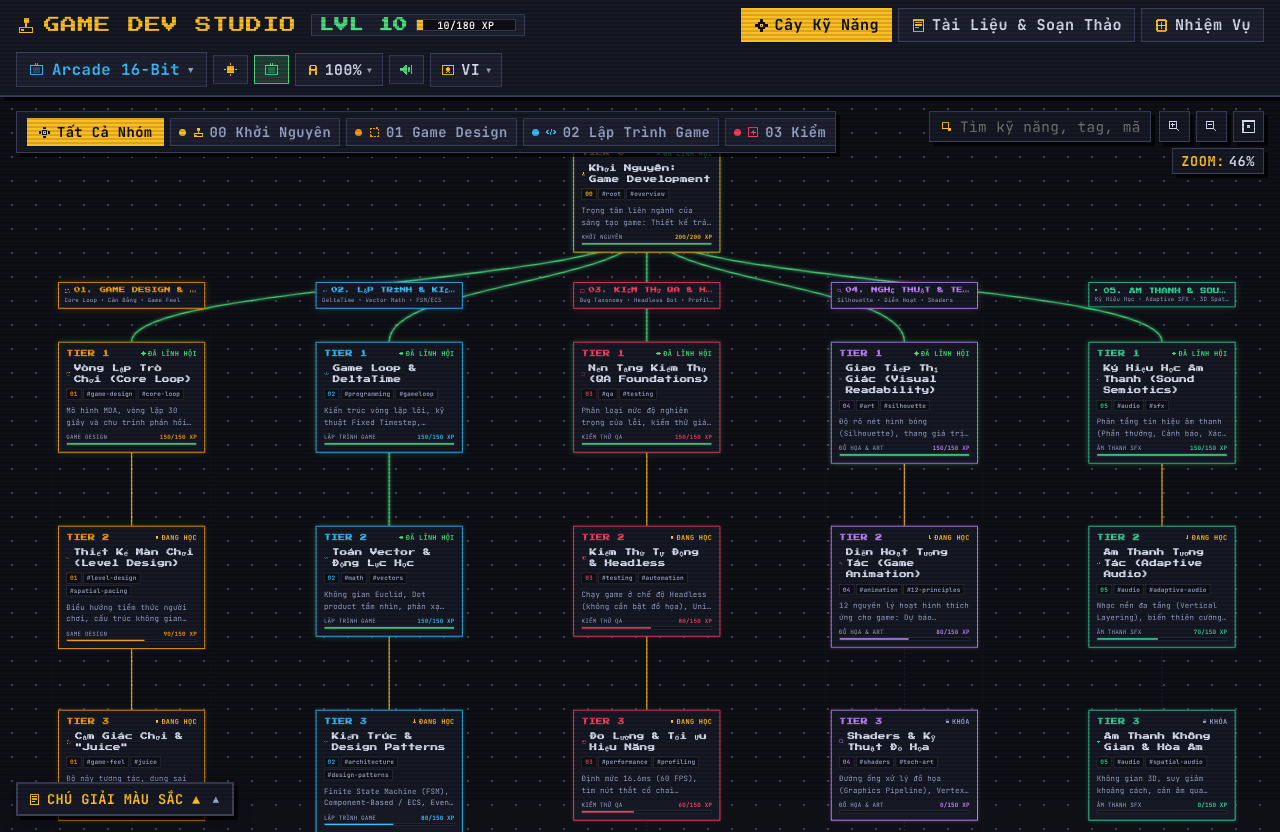
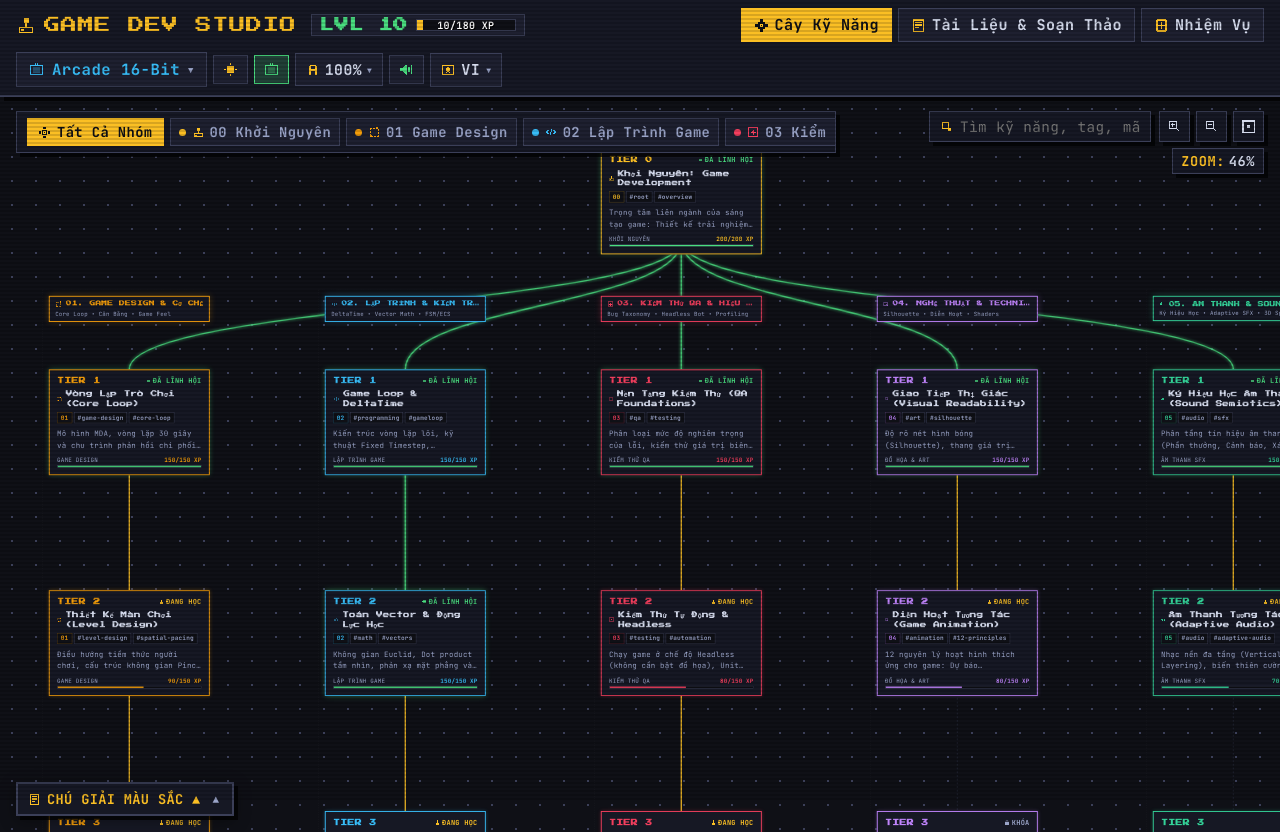
Before and after one commit to Justaguy666/game-dev, a React (Vite) app: page / in a window 1280 px wide. Built offline with nearby package versions, Linux system fonts and the light colour scheme.

Commit message:
fix(skill-tree): expand card width to 350px, dynamic pillar y, and generous tier gap preventing overlap at 150% font scale

```diff
--- a/src/App.tsx
+++ b/src/App.tsx
@@ -9,7 +9,7 @@ import { DocumentReaderView } from './components/DocumentReaderView';
 import { QuestsView } from './components/QuestsView';
 import { updateThemeFavicon } from './utils/favicon';
 
-const DATA_VERSION = 'v8_dynamic_spacing_and_card_typography';
+const DATA_VERSION = 'v9_spacious_nodes_and_max_font_support';
 
 export const App: React.FC = () => {
   // 1. Persistent State
--- a/src/components/SkillTreeView.tsx
+++ b/src/components/SkillTreeView.tsx
@@ -34,10 +34,17 @@ export const SkillTreeView: React.FC<SkillTreeViewProps> = ({
 
   // Dynamic Y positioning calculated to guarantee parent-child spacing across all font scales
   const getSkillY = useCallback((skill: SkillNode): number => {
-    if (skill.tier === 0) return 45;
-    const baseT1 = Math.round(480 + Math.max(0, (fontScale - 1.0)) * 100);
-    const dynamicGap = Math.round(400 + Math.max(0, (fontScale - 1.0)) * 220);
+    if (skill.tier === 0) return 60;
+    // Tier 1 starts safely below pillar banners with comfortable breathing room
+    const baseT1 = Math.round(540 + Math.max(0, (fontScale - 1.0)) * 340);
+    // Dynamic gap between tiers: guarantees >= 260px gap even when cards grow to 450px+ at max font size
+    const dynamicGap = Math.round(480 + Math.max(0, (fontScale - 1.0)) * 520);
     return Math.round(baseT1 + (skill.tier - 1) * dynamicGap);
+  }, [fontScale]);
+
+  // Dynamic Y positioning for pillar banners (adapting as Tier 0 expands with fontScale)
+  const pillarY = useMemo(() => {
+    return Math.round(380 + Math.max(0, (fontScale - 1.0)) * 260);
   }, [fontScale]);
 
   // Full-Text Search in Skill Tree
@@ -70,8 +77,8 @@ export const SkillTreeView: React.FC<SkillTreeViewProps> = ({
     const containerHeight = containerRef.current.clientHeight;
     const targetZoom = 0.85;
     setZoom(targetZoom);
-    const targetPanX = (containerWidth / 2) - ((skill.x + 160) * targetZoom);
-    const targetPanY = (containerHeight / 2) - ((getSkillY(skill) + 90) * targetZoom);
+    const targetPanX = (containerWidth / 2) - ((skill.x + 175) * targetZoom);
+    const targetPanY = (containerHeight / 2) - ((getSkillY(skill) + 120) * targetZoom);
     setPan({ x: Math.round(targetPanX), y: Math.round(targetPanY) });
   }, [getSkillY]);
 
@@ -247,14 +254,14 @@ export const SkillTreeView: React.FC<SkillTreeViewProps> = ({
   };
 
   // Pillar banners to display on canvas above Tier 1 (Generous Y spacing from Tier 1 cards)
-  const pillarBanners = [
+  const pillarBanners = useMemo(() => [
     {
       domainId: 'design' as DomainId,
       code: '01',
       title: { vi: '01. GAME DESIGN & CƠ CHẾ', en: '01. GAME DESIGN & SYSTEMS' },
       subtitle: { vi: 'Core Loop • Cân Bằng • Game Feel', en: 'Core Loop • Systems Balance • Juice' },
-      x: 100,
-      y: 350,
+      x: 80,
+      y: pillarY,
       color: getDomainColor('design', currentTheme, themeMode),
       icon: 'design' as IconName
     },
@@ -263,8 +270,8 @@ export const SkillTreeView: React.FC<SkillTreeViewProps> = ({
       code: '02',
       title: { vi: '02. LẬP TRÌNH & KIẾN TRÚC', en: '02. TECH & ARCHITECTURE' },
       subtitle: { vi: 'DeltaTime • Vector Math • FSM/ECS', en: 'DeltaTime • 2D Math • FSM/ECS • AI' },
-      x: 660,
-      y: 350,
+      x: 680,
+      y: pillarY,
       color: getDomainColor('tech', currentTheme, themeMode),
       icon: 'code' as IconName
     },
@@ -273,8 +280,8 @@ export const SkillTreeView: React.FC<SkillTreeViewProps> = ({
       code: '03',
       title: { vi: '03. KIỂM THỬ QA & HIỆU NĂNG', en: '03. QA & PERFORMANCE' },
       subtitle: { vi: 'Bug Taxonomy • Headless Bot • Profiling', en: 'Bug Taxonomy • Headless Bot • Profiling' },
-      x: 1220,
-      y: 350,
+      x: 1280,
+      y: pillarY,
       color: getDomainColor('qa', currentTheme, themeMode),
       icon: 'qa' as IconName
     },
@@ -283,8 +290,8 @@ export const SkillTreeView: React.FC<SkillTreeViewProps> = ({
       code: '04',
       title: { vi: '04. NGHỆ THUẬT & TECHNICAL ART', en: '04. ART & TECHNICAL VISUALS' },
       subtitle: { vi: 'Silhouette • Diễn Hoạt • Shaders', en: 'Silhouette • Animation • Shaders • UI' },
-      x: 1780,
-      y: 350,
+      x: 1880,
+      y: pillarY,
       color: getDomainColor('art', currentTheme, themeMode),
       icon: 'art' as IconName
     },
@@ -293,14 +300,14 @@ export const SkillTreeView: React.FC<SkillTreeViewProps> = ({
       code: '05',
       title: { vi: '05. ÂM THANH & SOUND DESIGN', en: '05. AUDIO & SOUND DESIGN' },
       subtitle: { vi: 'Ký Hiệu Học • Adaptive SFX • 3D Spatial', en: 'Semiotics • Adaptive Audio • 3D Spatial' },
-      x: 2340,
-      y: 350,
+      x: 2480,
+      y: pillarY,
       color: getDomainColor('audio', currentTheme, themeMode),
       icon: 'volume' as IconName
     }
-  ];
+  ], [pillarY, currentTheme, themeMode]);
 
-  // Find connections (Dynamically using getSkillY and 320px center width)
+  // Find connections (Dynamically using getSkillY and 350px center width)
   const connections = skills
     .filter(s => s.parentId)
     .map(child => {
@@ -309,13 +316,13 @@ export const SkillTreeView: React.FC<SkillTreeViewProps> = ({
       const parentY = getSkillY(parent);
       const childY = getSkillY(child);
       const parentHeight = parent.tier === 0
-        ? Math.round(180 + Math.max(0, fontScale - 1.0) * 70)
-        : Math.round(195 + Math.max(0, fontScale - 1.0) * 70);
+        ? Math.round(200 + Math.max(0, fontScale - 1.0) * 160)
+        : Math.round(210 + Math.max(0, fontScale - 1.0) * 200);
 
       return {
         id: `${parent.id}->${child.id}`,
-        from: { x: parent.x + 160, y: parentY + parentHeight },
-        to: { x: child.x + 160, y: childY },
+        from: { x: parent.x + 175, y: parentY + parentHeight },
+        to: { x: child.x + 175, y: childY },
         status: child.status,
         childCategory: child.category,
         parentId: parent.id,
@@ -756,8 +763,8 @@ export const SkillTreeView: React.FC<SkillTreeViewProps> = ({
 
       {/* SVG Canvas World */}
       <div style={{
-        width: '2900px',
-        height: '3200px',
+        width: '3150px',
+        height: '4600px',
         position: 'absolute',
         transform: `translate(${pan.x}px, ${pan.y}px) scale(${zoom})`,
         transformOrigin: '0 0',
@@ -769,10 +776,10 @@ export const SkillTreeView: React.FC<SkillTreeViewProps> = ({
             key={p.domainId}
             style={{
               position: 'absolute',
-              left: `${p.x - 12}px`,
-              top: '335px',
-              width: '344px',
-              height: '2800px',
+              left: `${p.x - 14}px`,
+              top: `${pillarY - 15}px`,
+              width: '378px',
+              height: `${4200 - pillarY}px`,
               backgroundColor: selectedDomain === p.domainId ? 'rgba(255, 255, 255, 0.025)' : 'transparent',
               border: selectedDomain === p.domainId ? `1px dashed ${p.color}` : '1px dashed rgba(255, 255, 255, 0.04)',
               borderRadius: '2px',
@@ -818,9 +825,9 @@ export const SkillTreeView: React.FC<SkillTreeViewProps> = ({
         {/* Root Nexus Banner */}
         <div style={{
           position: 'absolute',
-          left: '1220px',
-          top: '8px',
-          width: '320px',
+          left: '1280px',
+          top: '12px',
+          width: '350px',
           textAlign: 'center',
           pointerEvents: 'none'
         }}>
@@ -830,7 +837,7 @@ export const SkillTreeView: React.FC<SkillTreeViewProps> = ({
             color: getDomainColor('root', currentTheme, themeMode),
             letterSpacing: '0.08em',
             backgroundColor: 'var(--bg-card)',
-            padding: '3px 12px',
+            padding: '4px 14px',
             border: `1px solid ${getDomainColor('root', currentTheme, themeMode)}`,
             display: 'inline-block'
           }}>
@@ -850,7 +857,7 @@ export const SkillTreeView: React.FC<SkillTreeViewProps> = ({
                 position: 'absolute',
                 left: `${p.x}px`,
                 top: `${p.y}px`,
-                width: '320px',
+                width: '350px',
                 backgroundColor: 'var(--bg-surface)',
                 border: `2px solid ${p.color}`,
                 padding: '8px 12px',
@@ -863,9 +870,9 @@ export const SkillTreeView: React.FC<SkillTreeViewProps> = ({
               }}>
               <div style={{ display: 'flex', alignItems: 'center', gap: '8px', marginBottom: '3px' }}>
                 <ThemedIcon name={p.icon} theme={currentTheme} size={15} color={p.color} />
-                <span style={{
+                <span className="domain-banner-title" style={{
                   fontFamily: 'var(--font-display)',
-                  fontSize: '0.74em',
+                  fontSize: '0.72em',
                   fontWeight: 800,
                   color: p.color,
                   letterSpacing: '0.03em',
--- a/src/data/skillsData.ts
+++ b/src/data/skillsData.ts
@@ -15,8 +15,8 @@ export const INITIAL_SKILLS: SkillNode[] = [
     status: 'mastered',
     exp: 200,
     maxExp: 200,
-    x: 1220,
-    y: 45,
+    x: 1280,
+    y: 60,
     tags: ['root', 'overview', 'gamedev', 'methodology'],
     summary: {
       vi: 'Trọng tâm liên ngành của sáng tạo game: Thiết kế trải nghiệm, Kỹ thuật phần mềm, Kiểm thử chất lượng, Nghệ thuật thị giác và Âm thanh.',
@@ -89,8 +89,8 @@ The study of game creation **must never be shackled to any single commercial too
     exp: 150,
     maxExp: 150,
     parentId: 'root-game-dev',
-    x: 100,
-    y: 480,
+    x: 80,
+    y: 540,
     tags: ['game-design', 'core-loop', 'psychology', 'mda-framework'],
     summary: {
       vi: 'Mô hình MDA, vòng lặp 30 giây và chu trình phản hồi chi phối động lực gắn bó của người chơi.',
@@ -172,8 +172,8 @@ The study of game creation **must never be shackled to any single commercial too
     exp: 90,
     maxExp: 150,
     parentId: 'design-core-loop',
-    x: 100,
-    y: 880,
+    x: 80,
+    y: 1000,
     tags: ['level-design', 'spatial-pacing', 'guidance', 'flow'],
     summary: {
       vi: 'Điều hướng tiềm thức người chơi, cấu trúc không gian Pinch & Release và nhịp độ căng thẳng - giải tỏa.',
@@ -243,8 +243,8 @@ A well-architected level directs players intuitively without relying on intrusiv
     exp: 70,
     maxExp: 150,
     parentId: 'design-level-spatial',
-    x: 100,
-    y: 1280,
+    x: 80,
+    y: 1460,
     tags: ['game-feel', 'juice', 'input-buffering', 'coyote-time'],
     summary: {
       vi: 'Độ nảy tương tác, dung sai điều khiển vị tha (Coyote time, Buffering) và cảm giác thỏa mãn trong từng thao tác.',
@@ -308,8 +308,8 @@ Human reaction times carry microsecond variances. Great games quietly forgive me
     exp: 0,
     maxExp: 200,
     parentId: 'design-game-feel',
-    x: 100,
-    y: 1680,
+    x: 80,
+    y: 1920,
     tags: ['economy', 'balancing', 'sinks-taps', 'progression'],
     summary: {
       vi: 'Mô hình Taps & Sinks, đường cong tiến trình (Linear/Sigmoid), và lý thuyết cân bằng rủi ro - phần thưởng.',
@@ -382,8 +382,8 @@ Meaningful gameplay emerges from trade-offs: massive burst damage balanced by he
     exp: 150,
     maxExp: 150,
     parentId: 'root-game-dev',
-    x: 660,
-    y: 480,
+    x: 680,
+    y: 540,
     tags: ['programming', 'gameloop', 'fps', 'deltatime', 'architecture'],
     summary: {
       vi: 'Kiến trúc vòng lặp lõi, kỹ thuật Fixed Timestep, Accumulator pattern và tính độc lập với tốc độ khung hình.',
@@ -497,8 +497,8 @@ while (gameIsRunning) {
     exp: 150,
     maxExp: 150,
     parentId: 'prog-game-loop',
-    x: 660,
-    y: 880,
+    x: 680,
+    y: 1000,
     tags: ['math', 'vectors', 'physics', 'kinematics', 'collisions'],
     summary: {
       vi: 'Không gian Euclid, Dot product tầm nhìn, phản xạ mặt phẳng và va chạm AABB / Hình tròn.',
@@ -590,8 +590,8 @@ bool CheckAABBCollision(const Rect& a, const Rect& b) {
     exp: 80,
     maxExp: 150,
     parentId: 'prog-math-physics',
-    x: 660,
-    y: 1280,
+    x: 680,
+    y: 1460,
     tags: ['architecture', 'design-patterns', 'fsm', 'ecs', 'object-pool'],
     summary: {
       vi: 'Finite State Machine (FSM), Component-Based / ECS, Event Bus tách rời và Object Pooling chống phân mảnh RAM.',
@@ -662,8 +662,8 @@ Instantiating and discarding hundreds of projectiles per minute triggers catastr
     exp: 0,
     maxExp: 200,
     parentId: 'prog-architecture-patterns',
-    x: 660,
-    y: 1680,
+    x: 680,
+    y: 1920,
     tags: ['ai', 'pathfinding', 'steering', 'behavior-tree', 'a-star'],
     summary: {
       vi: 'Thuật toán tìm đường A*, hành vi bầy đàn Steering Behaviors (Seek, Flee, Arrive) và Cây hành vi (Behavior Trees).',
@@ -741,8 +741,8 @@ The modular industry standard for hierarchical AI decision-making:
     exp: 0,
     maxExp: 300,
     parentId: 'prog-ai-behaviors',
-    x: 660,
-    y: 2080,
+    x: 680,
+    y: 2380,
     tags: ['boss', 'ai', 'fsm', 'climax', 'telegraphing'],
     summary: {
       vi: 'Đỉnh cao tích hợp: State Machine đa giai đoạn (Multi-phase), Telegraphing đòn đánh và nhịp độ cao trào.',
@@ -815,8 +815,8 @@ Devastating strikes must feature distinct 300ms - 600ms visual/auditory wind-up
     exp: 150,
     maxExp: 150,
     parentId: 'root-game-dev',
-    x: 1220,
-    y: 480,
+    x: 1280,
+    y: 540,
     tags: ['qa', 'testing', 'debugging', 'bug-lifecycle', 'methodology'],
     summary: {
       vi: 'Phân loại mức độ nghiêm trọng của lỗi, kiểm thử giá trị biên (Boundary testing) và quy trình tái hiện bug.',
@@ -890,8 +890,8 @@ Every actionable bug report must document: **Steps to Reproduce (100% determinis
     exp: 80,
     maxExp: 150,
     parentId: 'test-foundations-qa',
-    x: 1220,
-    y: 880,
+    x: 1280,
+    y: 1000,
     tags: ['testing', 'automation', 'headless', 'unit-tests', 'simulation'],
     summary: {
       vi: 'Chạy game ở chế độ Headless (không cần bật đồ họa), Unit Test logic chiến đấu và Bot mô phỏng hàng triệu trận đánh.',
@@ -988,8 +988,8 @@ Deploy lightweight headless AI bots to simulate 10,000 matches in minutes. Analy
     exp: 60,
     maxExp: 150,
     parentId: 'test-automated-headless',
-    x: 1220,
-    y: 1280,
+    x: 1280,
+    y: 1460,
     tags: ['performance', 'profiling', 'memory', 'fps', 'optimization'],
     summary: {
       vi: 'Định mức 16.6ms (60 FPS), tìm nút thắt cổ chai CPU/GPU, Draw Calls và rò rỉ bộ nhớ (Memory Leaks).',
@@ -1063,8 +1063,8 @@ Issuing individual draw commands for 500 foliage sprites chokes the CPU-GPU bus.
     exp: 0,
     maxExp: 200,
     parentId: 'test-profiling-perf',
-    x: 1220,
-    y: 1680,
+    x: 1280,
+    y: 1920,
     tags: ['playtesting', 'ux', 'telemetry', 'heatmaps', 'psychology'],
     summary: {
       vi: 'Giao thức kiểm thử ẩn danh (Blind playtest), loại bỏ thiên kiến quan sát và phân tích dữ liệu nhiệt (Heatmaps).',
@@ -1133,8 +1133,8 @@ However, their proposed solutions are rarely aligned with systemic design. It is
     exp: 0,
     maxExp: 300,
     parentId: 'test-playtesting-ux',
-    x: 1220,
-    y: 2080,
+    x: 1280,
+    y: 2380,
     tags: ['production', 'scope', 'polish', 'release', 'vertical-slice'],
     summary: {
       vi: 'Chống bệnh phình tính năng (Feature Creep), hoàn thiện bản Vertical Slice và quy tắc 80/20 trong công đoạn Polish.',
@@ -1209,8 +1209,8 @@ The transformative difference between a mediocre prototype and an unforgettable
     exp: 150,
     maxExp: 150,
     parentId: 'root-game-dev',
-    x: 1780,
-    y: 480,
+    x: 1880,
+    y: 540,
     tags: ['art', 'silhouette', 'readability', 'color-theory', 'values'],
     summary: {
       vi: 'Độ rõ nét hình bóng (Silhouette), thang giá trị sáng tối (Value hierarchy) và lý thuyết màu sắc dẫn dắt cảm xúc.',
@@ -1282,8 +1282,8 @@ Deploy complementary color contrasts (Warm amber vs cool cyan) to immediately hi
     exp: 80,
     maxExp: 150,
     parentId: 'art-visual-principles',
-    x: 1780,
-    y: 880,
+    x: 1880,
+    y: 1000,
     tags: ['animation', '12-principles', 'anticipation', 'squash-stretch', 'responsive'],
     summary: {
       vi: '12 nguyên lý hoạt hình thích ứng cho game: Dự báo (Anticipation), Co giãn (Squash & Stretch) và Frame Canceling.',
@@ -1351,8 +1351,8 @@ Allows skilled players to cancel lengthy recovery frames with timely Dash or Par
     exp: 0,
     maxExp: 150,
     parentId: 'art-animation-dynamics',
-    x: 1780,
-    y: 1280,
+    x: 1880,
+    y: 1460,
     tags: ['shaders', 'tech-art', 'vfx', 'glsl', 'post-processing'],
     summary: {
       vi: 'Đường ống xử lý đồ họa (Graphics Pipeline), Vertex / Fragment Shaders, biến dạng UV và hiệu ứng hậu kỳ (Post-processing).',
@@ -1422,8 +1422,8 @@ Rather than hand-drawing hundreds of frames for flowing water, portals, or energ
     exp: 0,
     maxExp: 150,
     parentId: 'art-shaders-tech-art',
-    x: 1780,
-    y: 1680,
+    x: 1880,
+    y: 1920,
     tags: ['ui', 'ux', 'diegetic', 'accessibility', 'hud'],
     summary: {
       vi: '4 mô hình giao diện: Diegetic, Spatial, Non-Diegetic và Meta. Tối ưu tải trọng nhận thức và khả năng tiếp cận (Accessibility).',
@@ -1493,8 +1493,8 @@ Provide robust colorblind filter modes (Protanopia, Deuteranopia, Tritanopia), s
     exp: 150,
     maxExp: 150,
     parentId: 'root-game-dev',
-    x: 2340,
-    y: 480,
+    x: 2480,
+    y: 540,
     tags: ['audio', 'sfx', 'semiotics', 'feedback', 'frequencies'],
     summary: {
       vi: 'Phân tầng tín hiệu âm thanh (Phần thưởng, Cảnh báo, Xác nhận), cân bằng dải tần EQ và dải động (Dynamic range).',
@@ -1562,8 +1562,8 @@ Prevents acoustic muddiness during chaotic combat engagements:
     exp: 70,
     maxExp: 150,
     parentId: 'audio-sound-principles',
-    x: 2340,
-    y: 880,
+    x: 2480,
+    y: 1000,
     tags: ['audio', 'adaptive-audio', 'stems', 'procedural', 'pitch-randomization'],
     summary: {
       vi: 'Nhạc nền đa tầng (Vertical Layering), biến thiên cường độ theo máu và ngẫu nhiên hóa cao độ chống mệt tai.',
@@ -1631,8 +1631,8 @@ Hearing an identical audio sample 4,000 times during a play session causes acute
     exp: 0,
     maxExp: 150,
     parentId: 'audio-interactive-systems',
-    x: 2340,
-    y: 1280,
+    x: 2480,
+    y: 1460,
     tags: ['audio', 'spatial-audio', 'occlusion', 'ducking', 'mixing'],
     summary: {
       vi: 'Không gian 3D, suy giảm khoảng cách, cản âm qua tường (Occlusion) và nén giảm âm nền tự động (Ducking).',
--- a/src/styles/themes.css
+++ b/src/styles/themes.css
@@ -298,7 +298,7 @@ nav button {
 
 /* Node cards across all themes (Organized, Clean, RPG Skill Tree Aesthetics) */
 .node-card {
-  width: 320px;
+  width: 350px;
   background-color: var(--bg-surface);
   border: 2px solid var(--border-color);
   padding: 14px 16px;
@@ -306,7 +306,7 @@ nav button {
   user-select: none;
   display: flex;
   flex-direction: column;
-  gap: 9px;
+  gap: 8px;
   box-shadow: var(--card-shadow);
   transition: transform 0.15s ease, box-shadow 0.15s ease, border-color 0.15s ease;
 }
@@ -323,14 +323,16 @@ nav button {
 
 .node-card-title {
   font-family: var(--font-display);
-  font-size: 1.05em !important;
+  font-size: 1.0em !important;
   font-weight: 800 !important;
-  line-height: 1.48 !important;
+  line-height: 1.45 !important;
   color: var(--text-main);
   display: flex;
   align-items: center;
   gap: 8px;
-  word-break: break-word;
+  word-break: normal;
+  overflow-wrap: break-word;
+  hyphens: none;
   margin-top: 1px;
 }
 
@@ -358,16 +360,25 @@ nav button {
   line-height: 1.3;
 }
 
+/* Domain pillar banner on canvas */
+.domain-banner {
+  width: 350px !important;
+}
+
 /* Theme specific card title font size adjustments for wide fonts */
 body.theme-arcade .node-card-title {
-  font-size: 0.88em !important;
-  line-height: 1.5 !important;
+  font-size: 0.78em !important;
+  line-height: 1.45 !important;
   letter-spacing: 0.02em;
 }
 
+body.theme-arcade .domain-banner .domain-banner-title {
+  font-size: 0.68em !important;
+}
+
 body.theme-gameboy .node-card-title {
-  font-size: 1.25em !important;
-  line-height: 1.42 !important;
+  font-size: 1.22em !important;
+  line-height: 1.40 !important;
 }
 
 body.theme-gameboy .node-card-desc {
```
